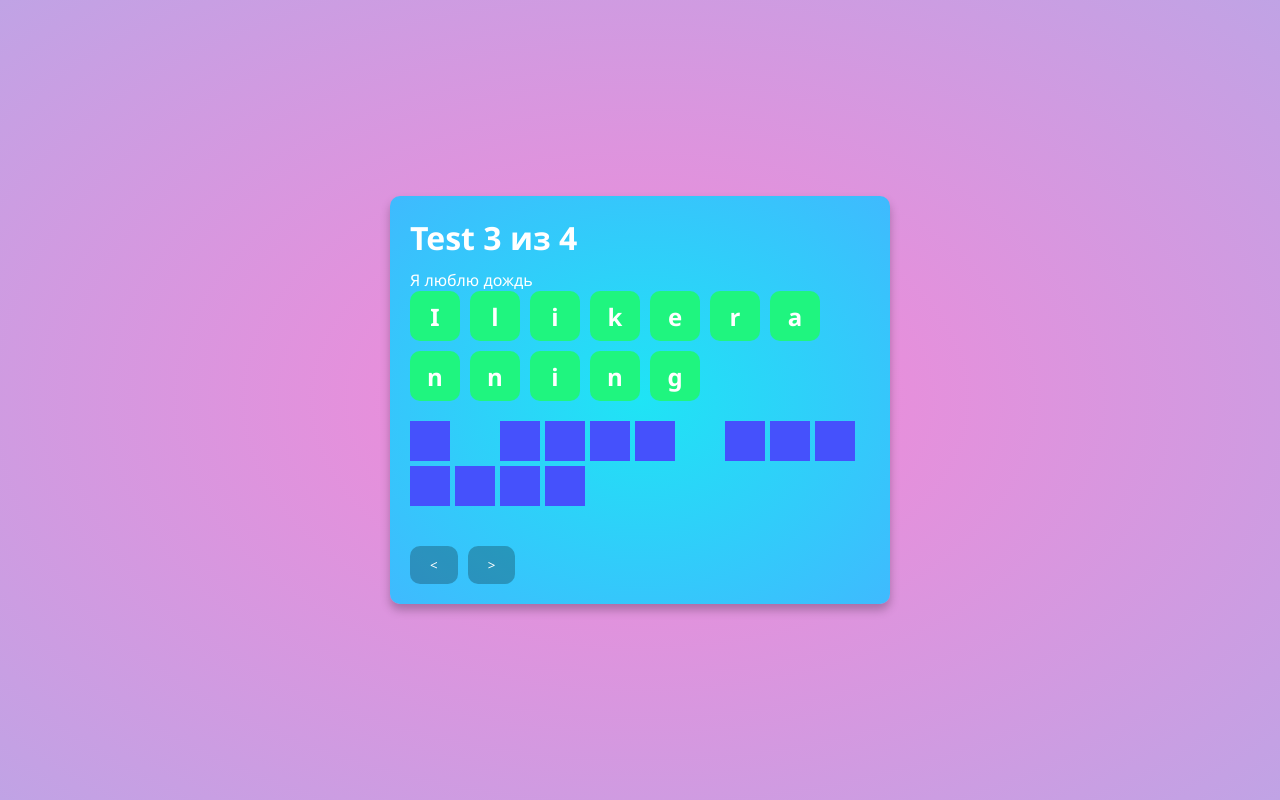
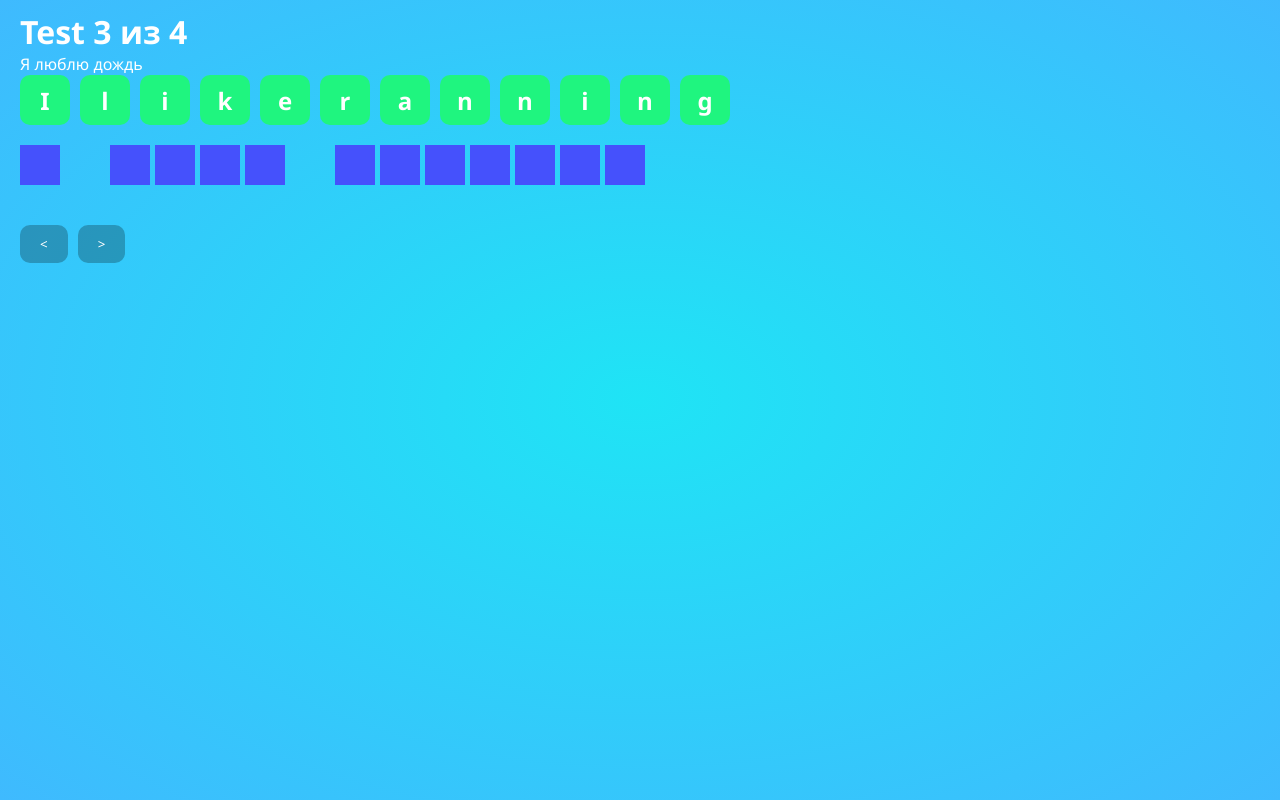
Before and after one commit to isbik/word-creator, a Vue app in the folder client/: page /card/1 in a window 1280 px wide. Built offline with nearby package versions, Linux system fonts and the light colour scheme.

Commit message:
feat: combine letters

```diff
--- a/client/src/App.vue
+++ b/client/src/App.vue
@@ -1,11 +1,19 @@
 <template>
+  <the-header></the-header>
   <router-view />
 </template>
 
 <script lang="ts">
+import TheHeader from './components/TheHeader.vue';
+export default {
+  components: {
+    TheHeader,
+  },
+};
 </script>
 
 <style>
+@import './assets/index.scss';
 body {
   padding: 0;
   margin: 0;
--- /dev/null
+++ b/client/src/assets/index.scss
@@ -0,0 +1,11 @@
+.container {
+  padding: 0 calc(50vw - 590px);
+}
+
+.noselect {
+  -webkit-user-select: none;
+  -khtml-user-select: none;
+  -moz-user-select: -moz-none;
+  -o-user-select: none;
+  user-select: none;
+}
--- /dev/null
+++ b/client/src/components/TheHeader.vue
@@ -0,0 +1,52 @@
+<template>
+  <div class="header">
+    <ul>
+      <li>
+        <router-link active-class="active" to="/"> Home </router-link>
+      </li>
+      <li>
+        <router-link active-class="active" to="/cards"> Cards </router-link>
+      </li>
+      <li>
+        <router-link active-class="active" to="/profile"> Profile </router-link>
+      </li>
+    </ul>
+
+    <button>Login</button>
+  </div>
+</template>
+
+<script>
+export default {};
+</script>
+
+<style lang="scss">
+.header {
+  display: flex;
+  align-items: center;
+  width: 100%;
+  padding: 10px;
+  background: linear-gradient(45deg, #888cf5, #a3d3e5);
+
+  button {
+    padding: 5px 10px;
+  }
+
+  ul {
+    margin-right: auto;
+    li {
+      display: inline-block;
+      a {
+        border-radius: 5px;
+        padding: 5px 10px;
+        border: 1px solid white;
+        margin-right: 20px;
+        &.active {
+          background: white;
+          color: black;
+        }
+      }
+    }
+  }
+}
+</style>
--- a/client/src/main.ts
+++ b/client/src/main.ts
@@ -2,12 +2,16 @@ import { createApp } from 'vue';
 import { createRouter, createWebHistory } from "vue-router";
 import App from './App.vue';
 import Card from './pages/Card.vue';
+import Cards from './pages/Cards.vue';
 import Main from './pages/Main.vue';
+import Profile from './pages/Profile.vue';
 
 
 const routes = [
   { path: '/', component: Main },
   { path: '/card/:id', component: Card },
+  { path: '/profile', component: Profile },
+  { path: '/cards', component: Cards },
 ]
 
 
--- a/client/src/pages/Card.vue
+++ b/client/src/pages/Card.vue
@@ -1,12 +1,17 @@
 <template>
   <div class="container">
-    <div class="card card-1">
+    <div class="task-card">
       <h1>{{ card.name }} {{ wordIndex + 1 }} из {{ words.length }}</h1>
       <p>
         {{ currentWord.name }}
       </p>
       <div class="letters">
-        <div class="letter" v-for="(letter, index) in letters" :key="index">
+        <div
+          @click="pickLetter(index, letter)"
+          class="letter noselect"
+          v-for="(letter, index) in letters"
+          :key="index"
+        >
           {{ letter }}
         </div>
       </div>
@@ -28,17 +33,8 @@
 </template>
 
 <script>
-import { ref } from '@vue/reactivity';
-import { computed, watch } from '@vue/runtime-core';
-export default {
-  setup() {
-    const card = {
-      name: 'Test',
-    };
-
-    const wordIndex = ref(2);
-    const pickedLetters = ref([]);
-
+import { reactive, ref, toRefs } from '@vue/reactivity';
+import { computed, onBeforeUnmount, onMounted, watch } from '@vue/runtime-core';
 const words = [
   {
     id: 123,
@@ -62,60 +58,106 @@ export default {
   },
 ];
 
-    const currentWord = computed(() => words[wordIndex.value]);
+export default {
+  setup() {
+    const card = { name: 'Test' };
 
-    const splittedWord = computed(() => currentWord.value.translate.split(''));
+    const wordGame = reactive({
+      wordIndex: 2,
+      pickedLetters: [],
+      splittedWord: [],
+    });
 
-    const letters = computed(() => splittedWord.value.filter((letter) => letter !== ' '));
+    const currentWord = computed(() => words[wordGame.wordIndex]);
 
-    watch(() => {
-      pickedLetters.value = splittedWord.value.map((letter) => {
+    const letters = computed(() => wordGame.splittedWord.filter((letter) => letter !== ' '));
+
+    watch(
+      () => wordGame.wordIndex,
+      () => {
+        wordGame.splittedWord = currentWord.value.translate.split('');
+        wordGame.pickedLetters = wordGame.splittedWord.map((letter) => {
           return { letter, value: null };
         });
-    }, [currentWord]);
+        wordGame.splittedWord = wordGame.splittedWord.filter((letter) => letter !== ' ');
+      },
+      { immediate: true },
+    );
 
-    const letterClass = ({ letter, value }) => {
-      console.log(letter);
-      return {
-        empty: letter === ' ',
-      };
+    const handlerKeyUp = ({ key }) => {
+      let index = wordGame.splittedWord.findIndex((letter) => letter.toLowerCase() === key);
+
+      if (index === -1) return;
+
+      let letterIndex = wordGame.pickedLetters.findIndex(
+        ({ value, letter: l }) => value === null && l !== ' ',
+      );
+
+      wordGame.pickedLetters[letterIndex].value = wordGame.splittedWord[index];
+
+      wordGame.splittedWord.splice(index, 1);
     };
 
-    const changeWord = (count) => {
-      wordIndex.value += count;
+    onMounted(() => {
+      window.addEventListener('keydown', handlerKeyUp);
+    });
+
+    onBeforeUnmount(() => {
+      window.removeEventListener('keydown', handlerKeyUp);
+    });
+
+    // functions
+    const letterClass = ({ letter, value }) => ({ empty: letter === ' ' });
+
+    const changeWord = (count) => (wordGame.wordIndex += count);
+
+    const pickLetter = (index, letter) => {
+      wordGame.splittedWord.splice(index, 1);
+
+      let letterIndex = wordGame.pickedLetters.findIndex(
+        ({ value, letter: l }) => value === null && l !== ' ',
+      );
+
+      wordGame.pickedLetters[letterIndex].value = letter;
     };
 
-    return { words, card, wordIndex, currentWord, changeWord, letters, pickedLetters, letterClass };
+    return {
+      words,
+      card,
+      currentWord,
+      changeWord,
+      letters,
+      letterClass,
+      pickLetter,
+      ...toRefs(wordGame),
+    };
   },
 };
 </script>
 
-<style lang="scss">
-.container {
-  display: flex;
-  align-items: center;
-  justify-content: center;
+<style lang="scss" scoped>
+.task-card {
+  background: radial-gradient(#1fe4f5, #3fbafe);
+  color: #ffffff;
+  margin: 0;
+  position: fixed;
+  padding: 10px 20px;
+  top: 0;
+  left: 0;
+  right: 0;
+  bottom: 0;
+  height: 100vh;
   width: 100vw;
-  height: 100vh;
-  padding: 20px;
-}
-.card {
-  width: 100%;
-  max-width: 500px;
-  border-radius: 10px;
-  box-shadow: 0px 6px 10px rgba(0, 0, 0, 0.25);
-}
-.card h1 {
-  margin-bottom: 10px;
 }
 
-.card:hover {
-  box-shadow: 0px 6px 10px rgba(0, 0, 0, 0.4);
-}
-
-.card__title {
-  font-weight: 400;
-  color: #ffffff;
+.task-card input,
+.task-card button {
+  margin-top: 20px;
+  color: white;
+  border-radius: 10px;
+  padding: 10px 20px;
+  border: none;
+  background: rgba(0, 0, 0, 0.25);
 }
 .letters,
 .picked-letters {
@@ -160,8 +202,4 @@ export default {
     }
   }
 }
-
-.card-1 {
-  background: radial-gradient(#1fe4f5, #3fbafe);
-}
 </style>
--- /dev/null
+++ b/client/src/pages/Cards.vue
@@ -0,0 +1,14 @@
+<template>
+  <div class="container">
+
+    My cards
+
+    </div>
+</template>
+
+<script>
+export default {};
+</script>
+
+<style>
+</style>
--- a/client/src/pages/Main.vue
+++ b/client/src/pages/Main.vue
@@ -1,5 +1,5 @@
 <template>
-  <div class="card-container">
+  <div class="container">
     <div class="card card-2">
       <h3>Добавить карточку</h3>
       <input v-model="name" placeholder="Название карточки" type="text" />
@@ -62,11 +62,6 @@ export default {
   font-family: 'Segoe UI', Tahoma, Geneva, Verdana, sans-serif;
 }
 
-.heading-container {
-  margin-bottom: 20px;
-  text-align: center;
-}
-
 a,
 .card__exit,
 .card__icon {
@@ -75,22 +70,14 @@ a,
   color: rgba(255, 255, 255, 0.9);
 }
 
-.card-container {
-  margin: 20px;
-  display: flex;
-  gap: 20px;
-  justify-content: center;
-  align-items: center;
-  flex-wrap: wrap;
-}
-
 .card {
   padding: 20px;
-  width: 500px;
+  width: 100%;
   border-radius: 10px;
   box-shadow: 0px 6px 10px rgba(0, 0, 0, 0.25);
   transition: all 0.5s;
   color: #ffffff;
+  margin: 20px 0;
 }
 
 .card input,
--- /dev/null
+++ b/client/src/pages/Profile.vue
@@ -0,0 +1,11 @@
+<template>
+  <div class="container">
+    <h1>Profile</h1>
+  </div>
+</template>
+
+<script>
+export default {};
+</script>
+<style lang="scss">
+</style>
```
Also changed, not shown: client/src/components/HelloWorld.vue (deleted, +0 -70 lines). Lines whose indentation alone changed are shown as unchanged.
